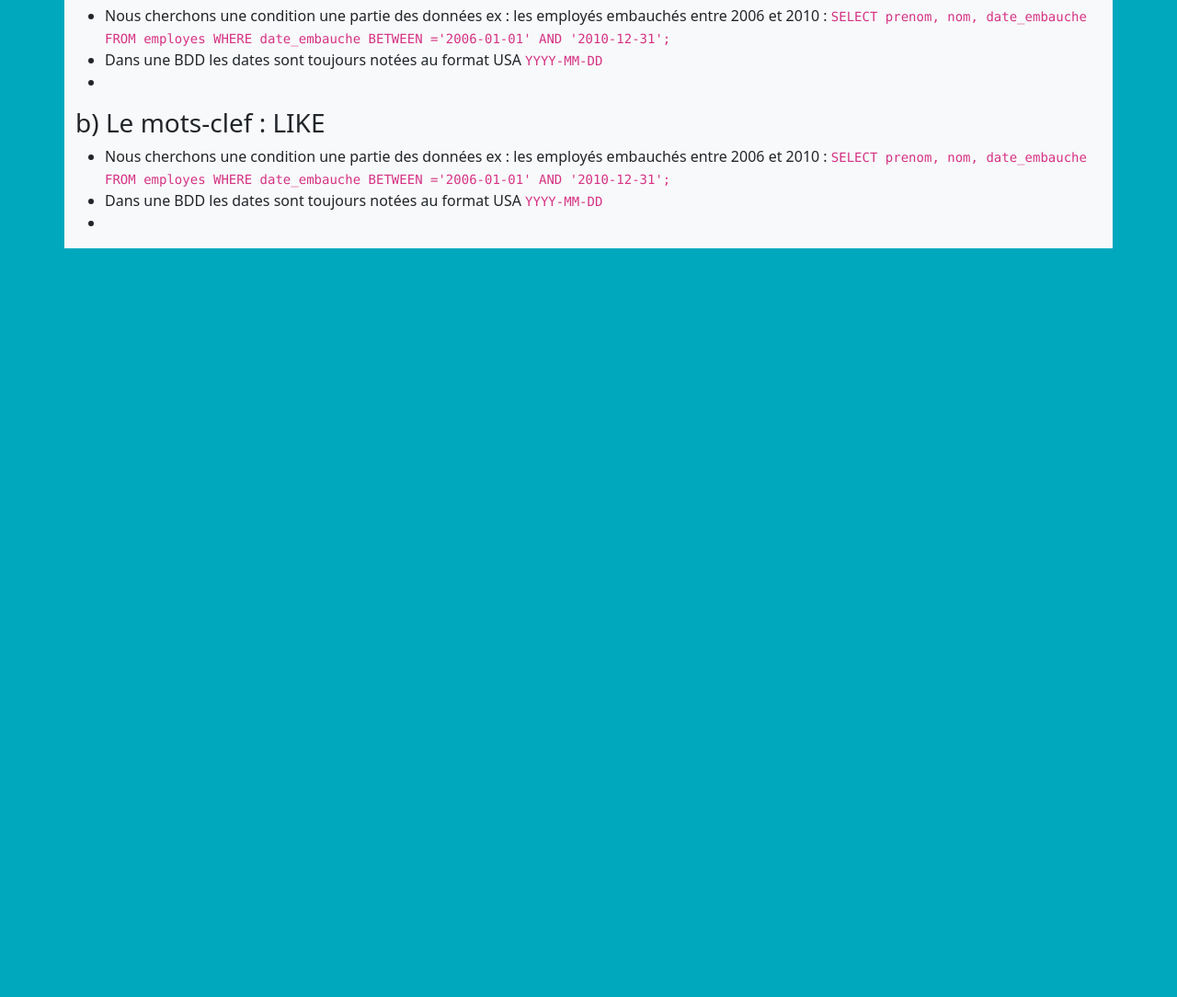
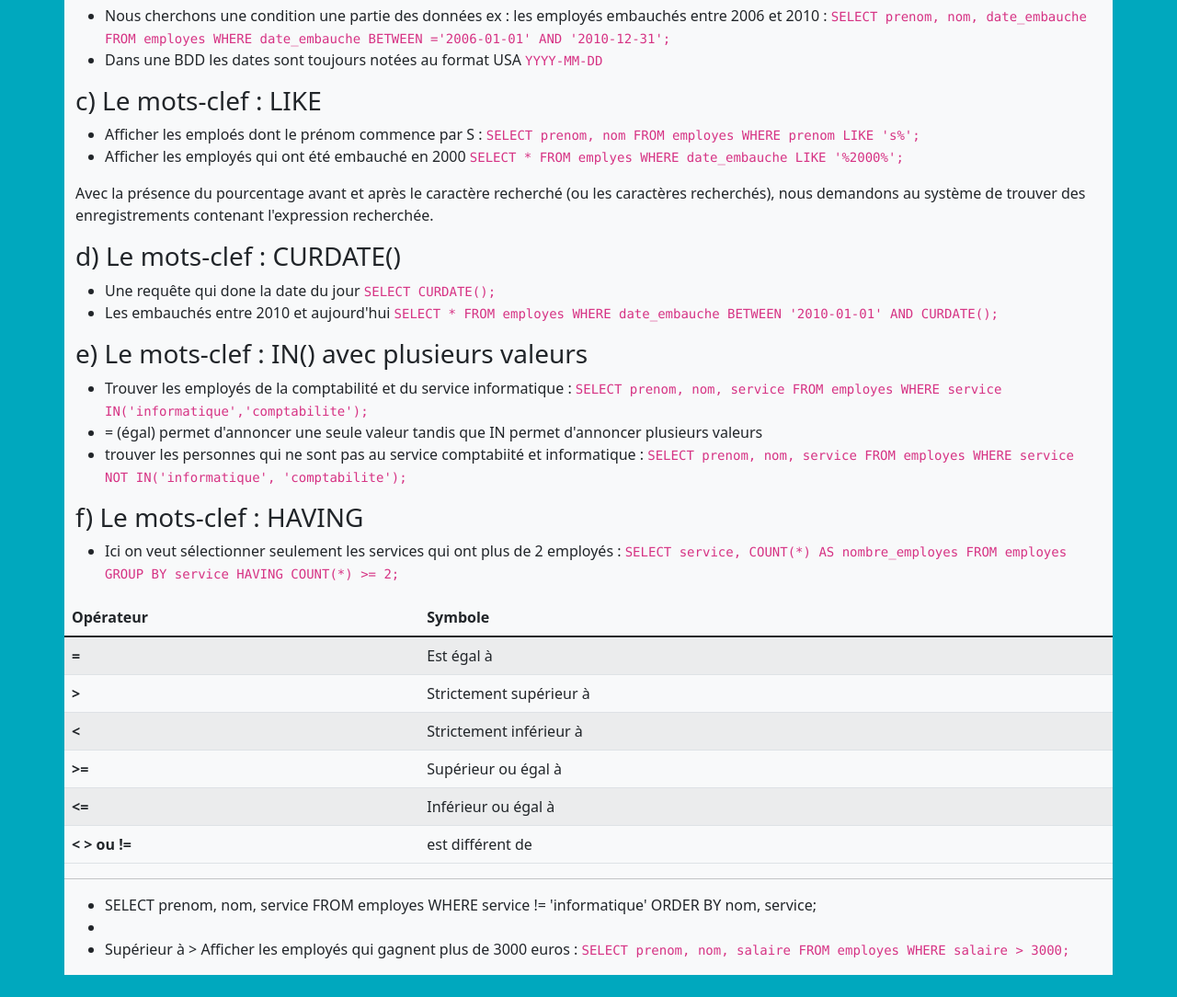
Before and after one commit to bicson973/coursSQL, a plain HTML site: page 01-requetes.html in a window 1280 px wide. Shown: the part 1570-2654 px from the top of the page at 92% size. Before the commit the page ends 1864 px from the top, so only its background shows below. Drawn offline with nearby package versions, Linux system fonts and the light colour scheme; a script that the page names is missing.

Commit message:
Update 01-requetes.html

```diff
--- a/01-requetes.html
+++ b/01-requetes.html
@@ -161,27 +161,108 @@
                         <li>
                            Dans une BDD les dates sont toujours notées au format USA <code>YYYY-MM-DD</code>
                         </li>
+                    </ul>
+                </div>
+                <!-- FIN COL -->
+                <div class="Col-4">
+                    <h3>c) Le mots-clef : LIKE</h3>
+                    <ul>
                         <li>
-
+                            Afficher les emploés dont le prénom commence par S : <code>SELECT prenom, nom FROM employes WHERE prenom LIKE 's%';</code>
+                        </li>
+                        <li>
+                           Afficher les employés qui ont été embauché en 2000 <code>SELECT * FROM emplyes WHERE date_embauche LIKE '%2000%';</code>
+                        </li>
+                    </ul>
+                    <p>
+                        Avec la présence du pourcentage avant et après le caractère recherché (ou les caractères recherchés), nous demandons au système de trouver des enregistrements contenant l'expression recherchée.
+                    </p>
+                </div>
+                <!-- FIN COL -->
+                <div class="Col-4">
+                    <h3>d) Le mots-clef : CURDATE()</h3>
+                    <ul>
+                        <li>
+                            Une requête qui done la date du jour <code>SELECT CURDATE();</code>
+                        </li>
+                        <li>
+                           Les embauchés entre 2010 et aujourd'hui <code>SELECT * FROM employes WHERE date_embauche BETWEEN '2010-01-01' AND CURDATE();</code>
                         </li>
                     </ul>
                 </div>
                 <!-- FIN COL -->
                 <div class="Col-4">
-                    <h3>b) Le mots-clef : LIKE</h3>
+                    <h3>e) Le mots-clef : IN() avec plusieurs valeurs</h3>
                     <ul>
                         <li>
-                            Nous cherchons une condition une partie des données ex : les employés embauchés entre 2006 et 2010 : <code>SELECT prenom, nom, date_embauche FROM employes WHERE date_embauche BETWEEN ='2006-01-01' AND '2010-12-31';</code>
+                           Trouver les employés de la comptabilité et du service informatique : <code>SELECT prenom, nom, service FROM employes WHERE service IN('informatique','comptabilite');</code>
                         </li>
                         <li>
-                           Dans une BDD les dates sont toujours notées au format USA <code>YYYY-MM-DD</code>
+                            = (égal) permet d'annoncer une seule valeur tandis que IN permet d'annoncer plusieurs valeurs
+                        </li>
+                        <li>
+                            trouver les personnes qui ne sont pas au service comptabiité et informatique : <code>SELECT prenom, nom, service FROM employes WHERE service NOT IN('informatique', 'comptabilite');</code>
+                        </li>
+                    </ul>
+                </div>
+                <!-- FIN COL -->
+                <div class="Col-4">
+                    <h3>f) Le mots-clef : HAVING</h3>
+                    <ul>
+                        <li>
+                            Ici on veut sélectionner seulement les services qui ont plus de 2 employés : <code>SELECT service, COUNT(*) AS nombre_employes FROM employes GROUP BY service HAVING COUNT(*) >= 2;</code>
+                        </li>
+                    </ul>
+                </div>
+                <table class="table table-striped table-hover" id="tableComparaisons">
+                    <thead>
+                        <tr>
+                          <th scope="col">Opérateur</th>
+                          <th scope="col">Symbole</th>
+                        </tr>
+                    </thead>
+                    <tbody>
+                        <tr>
+                          <th scope="row">=</th>
+                          <td>Est égal à</td>
+                        </tr>
+                        <tr>
+                          <th scope="row">&gt;</th>
+                          <td>Strictement supérieur à</td>
+                        </tr>
+                        <tr>
+                          <th scope="row">&lt;</th>
+                          <td>Strictement inférieur à</td>
+                        </tr>
+                        <tr>
+                          <th scope="row">&gt;=</th>
+                          <td>Supérieur ou égal à</td>
+                        </tr>
+                        <tr>
+                          <th scope="row">&lt;=</th>
+                          <td>Inférieur ou égal à</td>
+                        </tr>
+                        <tr>
+                          <th scope="row">&lt; &gt; ou !=</th>
+                          <td>est différent de</td>
+                        </tr>
+                    </tbody>
+                  </table>
+                <!-- FIN COL -->
+                <hr>
+                <div class="Col-4">
+                    <ul>
+                        <li>
+                            SELECT prenom, nom, service FROM employes WHERE service != 'informatique' ORDER BY nom, service;
                         </li>
                         <li>
 
                         </li>
+                        <li>
+                            Supérieur à > Afficher les employés qui gagnent plus de 3000 euros : <code>SELECT prenom, nom, salaire FROM employes WHERE salaire > 3000;</code>
+                        </li>
                     </ul>
                 </div>
-                <!-- FIN COL -->
             </div>
         </section>
         <!-- FIN CONTAINER -->
```
